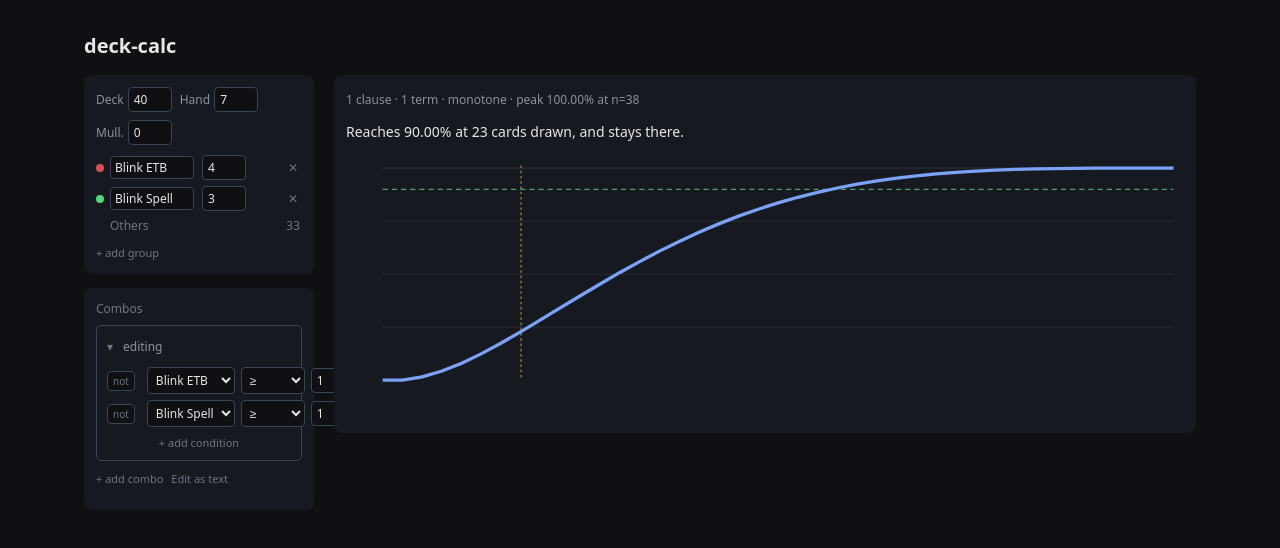
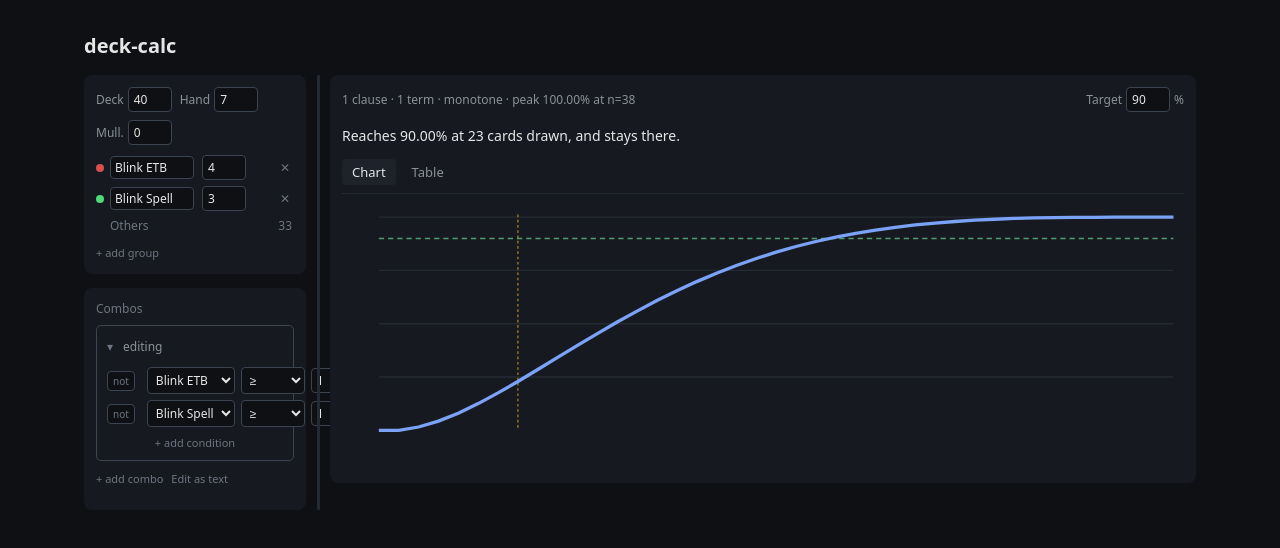
Before and after one commit to reuniclus/deck-calc, a React (Vite) app: page / in a window 1280 px wide. Shown: the top 548 px of the page. Built offline with nearby package versions, Linux system fonts and the light colour scheme.

Commit message:
feat: Table tab (visibleKnee-fixed steepest marker, turn column), target% control, draggable rail resize handle (localStorage view pref, outside AppState). 152 tests (was 149); drag gesture itself not yet tested, only handle presence/ARIA.

```diff
--- a/src/index.css
+++ b/src/index.css
@@ -19,9 +19,12 @@ body { margin: 0; background: var(--bg); color: var(--fg); font-size: 14px; }
 main { max-width: 72rem; margin: 0 auto; padding: 2rem 1.25rem 4rem; }
 h1 { font-size: 1.25rem; margin: 0 0 1rem; }
 
-.app-grid { display: grid; grid-template-columns: 230px 1fr; gap: 20px; align-items: start; }
-.rail { display: flex; flex-direction: column; gap: 14px; }
-.main { min-width: 0; }
+.app-grid { display: grid; gap: 0; align-items: start; }
+.rail { display: flex; flex-direction: column; gap: 14px; padding-right: 8px; min-width: 0; }
+.main { min-width: 0; padding-left: 8px; }
+.resize-handle { cursor: col-resize; display: flex; justify-content: center; align-self: stretch; touch-action: none; }
+.resize-handle::before { content: ''; width: 3px; border-radius: 2px; background: var(--border); align-self: stretch; }
+.resize-handle:hover::before { background: var(--border-strong); }
 
 .panel { background: var(--surface); border-radius: 8px; padding: 12px; }
 
@@ -75,3 +78,17 @@ svg .ax { stroke: var(--border); }
 svg .tgt { stroke: var(--ok); stroke-dasharray: 4 3; opacity: .7; }
 svg .hand { stroke: var(--flag); stroke-dasharray: 2 2; opacity: .6; }
 svg .curve-line { fill: none; stroke: var(--accent); stroke-width: 2.5; }
+
+.tab-strip { display: flex; gap: 6px; border-bottom: 1px solid var(--border); padding-bottom: 8px; margin: 10px 0; flex-wrap: wrap; }
+.tab-strip button { border: none; background: none; color: var(--dim); font-size: 13px; padding: 4px 10px; border-radius: 4px; }
+.tab-strip button.active { background: var(--surface-2); color: var(--fg); font-weight: 500; }
+.tab-strip button:hover { border: none; color: var(--accent); }
+
+.table-scroll { max-height: 22rem; overflow: auto; border: 1px solid var(--border); border-radius: 6px; }
+table.num-table { width: 100%; border-collapse: collapse; font-variant-numeric: tabular-nums; }
+table.num-table th, table.num-table td { text-align: right; padding: 3px 10px; border-bottom: 1px solid var(--border); font-size: 12px; }
+table.num-table th:first-child, table.num-table td:first-child { text-align: left; }
+table.num-table thead th { position: sticky; top: 0; background: var(--surface); color: var(--dim); font-weight: 500; }
+table.num-table tr.hit td:nth-child(3) { color: var(--ok); }
+table.num-table tr.hit { background: rgba(104, 211, 145, .06); }
+.dim { color: var(--dim); }
--- a/src/ui/App.tsx
+++ b/src/ui/App.tsx
@@ -1,16 +1,57 @@
+import { useEffect, useRef, useState } from 'react';
 import { AppStateProvider } from '../state/AppState';
 import { QueryModelProvider } from '../state/useQueryModel';
 import { DeckEditor } from './DeckEditor';
 import { CombosEditor } from './CombosEditor';
 import { ResultView } from './ResultView';
 
+const RAIL_MIN = 180, RAIL_MAX = 450, RAIL_DEFAULT = 230;
+
+/** Rail width is a "how I like to look at it" view preference, not shared or
+ * exported state (see UI_DESIGN.md) -- localStorage, deliberately outside
+ * AppState/the reducer. Desktop only; there is no rail to drag on mobile. */
+function useRailWidth(): [number, (w: number) => void] {
+  const [width, setWidth] = useState<number>(() => {
+    const saved = Number(localStorage.getItem('deckcalc.railWidth'));
+    return saved >= RAIL_MIN && saved <= RAIL_MAX ? saved : RAIL_DEFAULT;
+  });
+  useEffect(() => { localStorage.setItem('deckcalc.railWidth', String(width)); }, [width]);
+  return [width, setWidth];
+}
+
 function Layout() {
+  const [railWidth, setRailWidth] = useRailWidth();
+  const gridRef = useRef<HTMLDivElement>(null);
+  const dragging = useRef(false);
+
+  useEffect(() => {
+    function onMove(e: PointerEvent): void {
+      if (!dragging.current || !gridRef.current) return;
+      const rect = gridRef.current.getBoundingClientRect();
+      setRailWidth(Math.max(RAIL_MIN, Math.min(RAIL_MAX, e.clientX - rect.left)));
+    }
+    function onUp(): void { dragging.current = false; }
+    window.addEventListener('pointermove', onMove);
+    window.addEventListener('pointerup', onUp);
+    return () => {
+      window.removeEventListener('pointermove', onMove);
+      window.removeEventListener('pointerup', onUp);
+    };
+  }, [setRailWidth]);
+
   return (
-    <div className="app-grid">
+    <div className="app-grid" ref={gridRef} style={{ gridTemplateColumns: `${railWidth}px 8px 1fr` }}>
       <div className="rail">
         <DeckEditor />
         <CombosEditor />
       </div>
+      <div
+        className="resize-handle"
+        role="separator"
+        aria-orientation="vertical"
+        aria-label="Resize the setup and combos rail"
+        onPointerDown={() => { dragging.current = true; }}
+      />
       <div className="main">
         <ResultView />
       </div>
--- a/src/ui/ResultView.tsx
+++ b/src/ui/ResultView.tsx
@@ -1,14 +1,102 @@
-import { useAppState } from '../state/AppState';
+import { useState } from 'react';
+import { useAppDispatch, useAppState } from '../state/AppState';
 import { useQueryModelCtx } from '../state/useQueryModel';
-import { effectiveOpeningHand } from '../model/turns';
+import { effectiveOpeningHand, turnForCardsSeen } from '../model/turns';
+import type { analyze } from '../math/analyze';
 
 function pct(p: number): string {
   return `${(p * 100).toFixed(2)}%`;
 }
+function signed(p: number): string {
+  return `${p >= 0 ? '+' : '\u2212'}${(Math.abs(p) * 100).toFixed(2)}%`;
+}
+
+/**
+ * Steepest single-card gain, restricted to n >= the effective starting hand.
+ * analyze() is deliberately turn-agnostic (no concept of an opening hand), so
+ * its global knee can legitimately point BELOW the hand size -- the biggest
+ * jump in a curve is often the very first card. Real bug, caught and fixed
+ * once already this project (see UI_DESIGN.md / PLAN.md §3b) -- ported here
+ * rather than reintroduced.
+ */
+function visibleKnee(a: ReturnType<typeof analyze>, start: number): number {
+  const deltas = a.deltas;
+  if (start >= deltas.length) return Math.max(0, deltas.length - 1);
+  let knee = start;
+  for (let n = start + 1; n < deltas.length; n++) if (deltas[n]! > deltas[knee]!) knee = n;
+  return knee;
+}
+
+function ChartTab({
+  result, hand, target,
+}: {
+  result: NonNullable<ReturnType<typeof useQueryModelCtx>['result']>;
+  hand: number;
+  target: number;
+}) {
+  const N = result.curve.length - 1;
+  const W = 640, H = 200, PAD = 28;
+  const x = (n: number) => PAD + (n / N) * (W - PAD - 8);
+  const y = (p: number) => H - PAD - p * (H - PAD - 10);
+  const points = Array.from(result.curve, (p, n) => `${x(n).toFixed(1)},${y(p).toFixed(1)}`).join(' ');
+
+  return (
+    <svg viewBox={`0 0 ${W} ${H}`} width="100%" role="img" aria-label="probability curve">
+      {[0.25, 0.5, 0.75, 1].map((p) => (
+        <line key={p} x1={PAD} x2={W - 8} y1={y(p)} y2={y(p)} className="ax" />
+      ))}
+      <line x1={PAD} x2={W - 8} y1={y(target)} y2={y(target)} className="tgt" />
+      {hand >= 0 && hand <= N && <line x1={x(hand)} x2={x(hand)} y1={8} y2={H - PAD} className="hand" />}
+      <polyline points={points} className="curve-line" />
+    </svg>
+  );
+}
+
+function TableTab({
+  result, analysis, hand, turnCfg,
+}: {
+  result: NonNullable<ReturnType<typeof useQueryModelCtx>['result']>;
+  analysis: ReturnType<typeof analyze>;
+  hand: number;
+  turnCfg: ReturnType<typeof useAppState>['turnCfg'];
+}) {
+  const N = result.curve.length - 1;
+  const start = Math.min(hand, N);
+  const kneeN = visibleKnee(analysis, start) + 1;
+  const rows = [];
+  for (let n = start; n <= N; n++) {
+    const hit = result.curve[n]! >= analysis.target - 1e-12;
+    const isKnee = n === kneeN;
+    const turn = turnForCardsSeen(n, turnCfg);
+    rows.push(
+      <tr key={n} className={hit ? 'hit' : ''}>
+        <td>{n}</td>
+        <td className="dim">{turn ?? ''}</td>
+        <td>{pct(result.curve[n]!)}</td>
+        <td className="dim">
+          {n === start ? '' : signed(analysis.deltas[n - 1]!)}
+          {isKnee ? ' \u25c2 steepest' : ''}
+        </td>
+      </tr>,
+    );
+  }
+  return (
+    <div className="table-scroll">
+      <table className="num-table">
+        <thead>
+          <tr><th>drawn</th><th>turn</th><th>P</th><th>&Delta;P per card</th></tr>
+        </thead>
+        <tbody>{rows}</tbody>
+      </table>
+    </div>
+  );
+}
 
 export function ResultView() {
   const { turnCfg, target } = useAppState();
+  const dispatch = useAppDispatch();
   const { error, result, analysis } = useQueryModelCtx();
+  const [tab, setTab] = useState<'chart' | 'table'>('chart');
 
   if (error) {
     return (
@@ -19,11 +107,6 @@ export function ResultView() {
   }
   if (!result || !analysis) return null;
 
-  const N = result.curve.length - 1;
-  const W = 640, H = 200, PAD = 28;
-  const x = (n: number) => PAD + (n / N) * (W - PAD - 8);
-  const y = (p: number) => H - PAD - p * (H - PAD - 10);
-  const points = Array.from(result.curve, (p, n) => `${x(n).toFixed(1)},${y(p).toFixed(1)}`).join(' ');
   const hand = effectiveOpeningHand(turnCfg);
 
   let summary: string;
@@ -38,22 +121,36 @@ export function ResultView() {
 
   return (
     <div className="panel">
-      <p className="hint">
-        {result.clauses} clause{result.clauses === 1 ? '' : 's'} &middot;{' '}
-        {result.terms} term{result.terms === 1 ? '' : 's'} &middot;{' '}
-        {result.monotone ? 'monotone' : 'non-monotone'} &middot; peak {pct(analysis.maxP)} at n={analysis.argmaxP}
-      </p>
+      <div className="row-line">
+        <p className="hint" style={{ margin: 0 }}>
+          {result.clauses} clause{result.clauses === 1 ? '' : 's'} &middot;{' '}
+          {result.terms} term{result.terms === 1 ? '' : 's'} &middot;{' '}
+          {result.monotone ? 'monotone' : 'non-monotone'} &middot; peak {pct(analysis.maxP)} at n={analysis.argmaxP}
+        </p>
+        <label className="inline-field" style={{ marginLeft: 'auto' }}>
+          <span>Target</span>
+          <input
+            type="number"
+            min={1}
+            max={100}
+            value={Math.round(target * 100)}
+            onChange={(e) => {
+              const v = parseFloat(e.target.value);
+              if (Number.isFinite(v) && v > 0 && v <= 100) dispatch({ type: 'setTarget', target: v / 100 });
+            }}
+          />
+          <span>%</span>
+        </label>
+      </div>
       <p>{summary}</p>
-      <svg viewBox={`0 0 ${W} ${H}`} width="100%" role="img" aria-label="probability curve">
-        {[0.25, 0.5, 0.75, 1].map((p) => (
-          <line key={p} x1={PAD} x2={W - 8} y1={y(p)} y2={y(p)} className="ax" />
-        ))}
-        <line x1={PAD} x2={W - 8} y1={y(target)} y2={y(target)} className="tgt" />
-        {hand >= 0 && hand <= N && (
-          <line x1={x(hand)} x2={x(hand)} y1={8} y2={H - PAD} className="hand" />
-        )}
-        <polyline points={points} className="curve-line" />
-      </svg>
+
+      <div className="tab-strip">
+        <button className={tab === 'chart' ? 'active' : ''} onClick={() => setTab('chart')}>Chart</button>
+        <button className={tab === 'table' ? 'active' : ''} onClick={() => setTab('table')}>Table</button>
+      </div>
+      {tab === 'chart'
+        ? <ChartTab result={result} hand={hand} target={target} />
+        : <TableTab result={result} analysis={analysis} hand={hand} turnCfg={turnCfg} />}
     </div>
   );
 }
```
Also changed, not shown: 2 other files (tests, documents, lock files or other folders).
